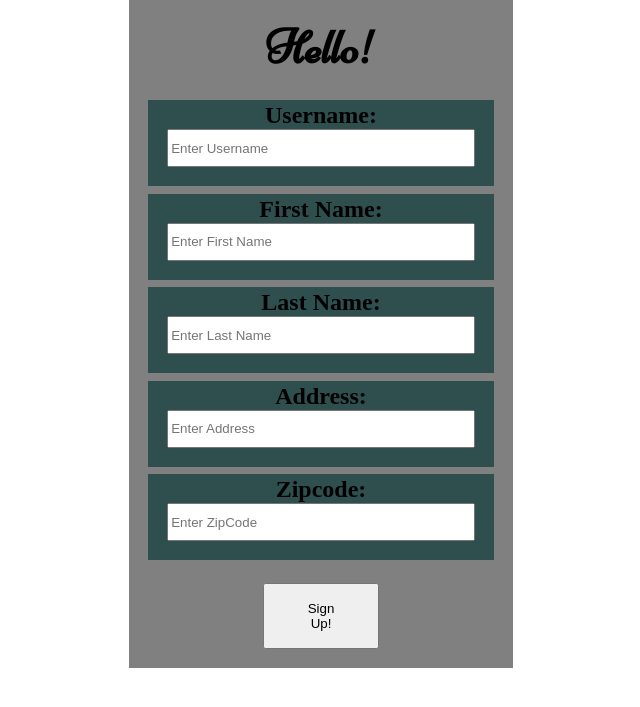
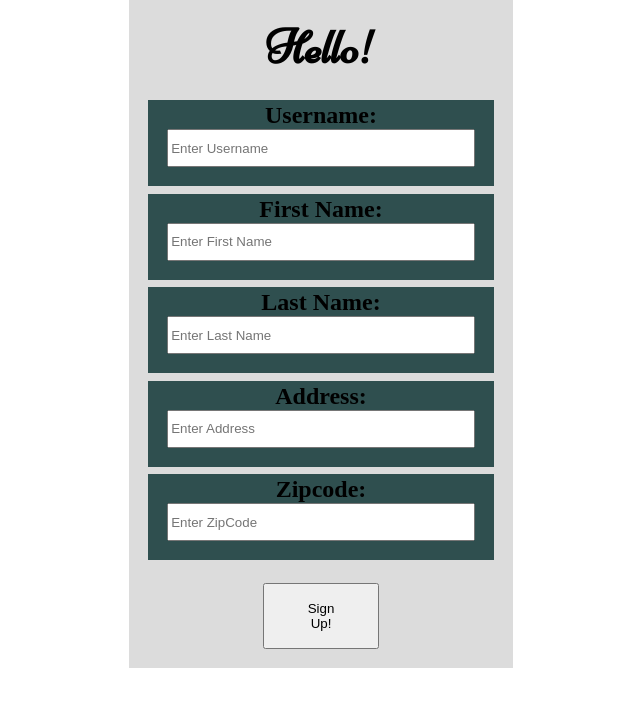
Before and after one commit to Glareyo/Database-Assignment-2, a PHP site: page / in a window 1280 px wide. Shown: the top 707 px of the page, without its empty margins (319-959 px from the left). Run offline with PHP 8.4, Linux system fonts and the light colour scheme.

Commit message:
Tested files for upload

```diff
--- a/css/style.css
+++ b/css/style.css
@@ -18,7 +18,7 @@ body{
     max-width: 30%;
     margin: 0 auto;
 
-    background-color: gray;
+    background-color: gainsboro;
 }
 
 .input-container{
```
